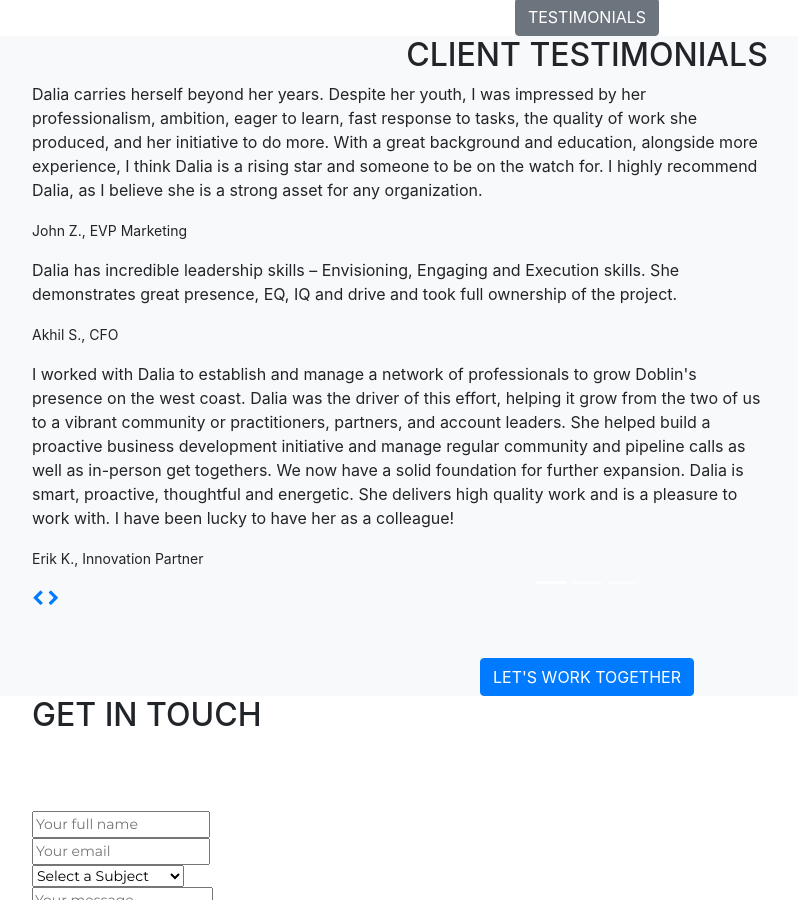
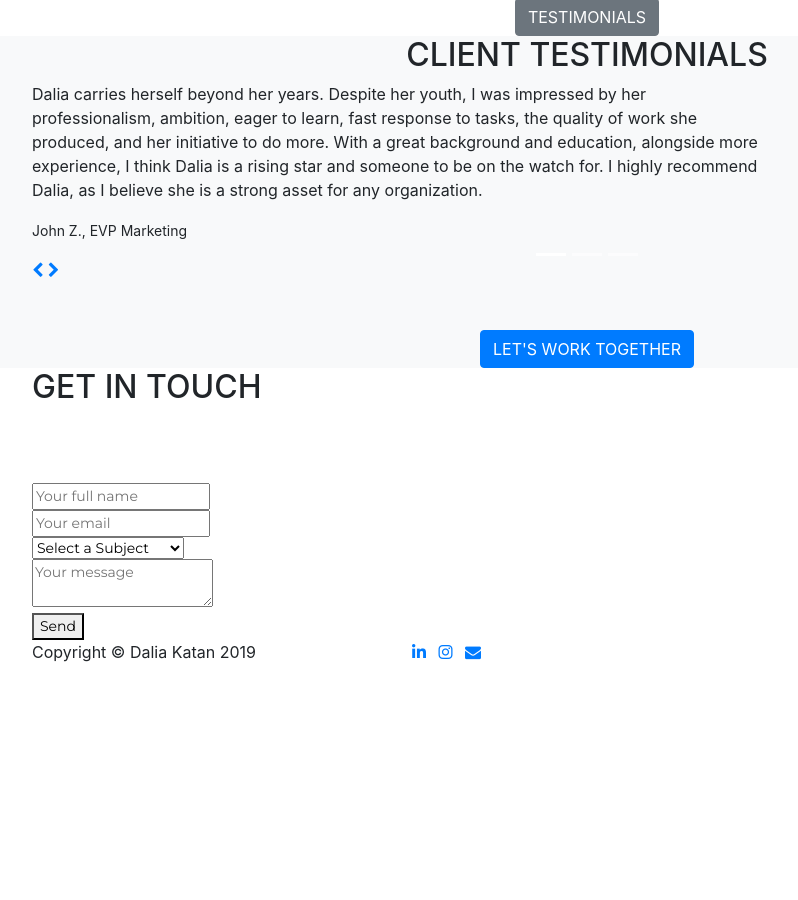
Before and after one commit to dalkat/dalkat.github.io, a Jekyll site: the page built from index.md, in a window 1280 px wide and 900 px high, scrolled down 1815 px. Shown: the whole window, without its empty margins (53-851 px from the left). Built offline with Jekyll 4.4.1, drawn with Linux system fonts in a browser that asks for light colours; nearby versions of some CDN libraries; some web fonts are replaced; library files that are not in the unit come from our copies; after the commit the page ends 2495 px from its top, so only the background shows below that.

Commit message:
removed custom agency js, added carousel-item, moved js back to default

```diff
--- a/_layouts/default.html
+++ b/_layouts/default.html
@@ -28,9 +28,11 @@
 
     <!-- Custom styles for this template -->
     <link href="{{ assets_path }}css/agency.min.css" rel="stylesheet">
-
     <link rel="shortcut icon" type="image/x-icon" href="img/favicon.png">
 
+    <!--testimonial js -->
+    <script src="//maxcdn.bootstrapcdn.com/bootstrap/3.3.0/js/bootstrap.min.js"></script>
+    <script src="//code.jquery.com/jquery-1.11.1.min.js"></script>
 
   </head>
 
--- a/_layouts/home.html
+++ b/_layouts/home.html
@@ -147,7 +147,7 @@ layout: default
               <div class="carousel-inner">
 
                 <!-- Quote 1 -->
-                <div class="item active">
+                <div class="carousel-item active">
                   <blockquote>
                     <div class="row">
                       <div class="col-sm-8 col-sm-offset-2">
@@ -158,7 +158,7 @@ layout: default
                   </blockquote>
                 </div>
                 <!-- Quote 2 -->
-                <div class="item">
+                <div class="carousel-item">
                   <blockquote>
                     <div class="row">
                       <div class="col-sm-8 col-sm-offset-2">
@@ -169,7 +169,7 @@ layout: default
                   </blockquote>
                 </div>
                 <!-- Quote 3 -->
-                <div class="item">
+                <div class="carousel-item">
                   <blockquote>
                     <div class="row">
                       <div class="col-sm-8 col-sm-offset-2">
@@ -190,10 +190,6 @@ layout: default
           <div class="col-lg-12" style="text-align:center;"><br><BR><a class="btn btn-primary btn-xl text-uppercase js-scroll-trigger" href="#contact">{{ site.data.home.testimonials.btn }}</a></div>
       </div>
     </section>
-
-        <!--testimonial js -->
-    <script src="//maxcdn.bootstrapcdn.com/bootstrap/3.3.0/js/bootstrap.min.js"></script>
-    <script src="//code.jquery.com/jquery-1.11.1.min.js"></script>
 
 
     <!-- Contact -->
```
Also changed, not shown: assets/js/agency.min.js.
